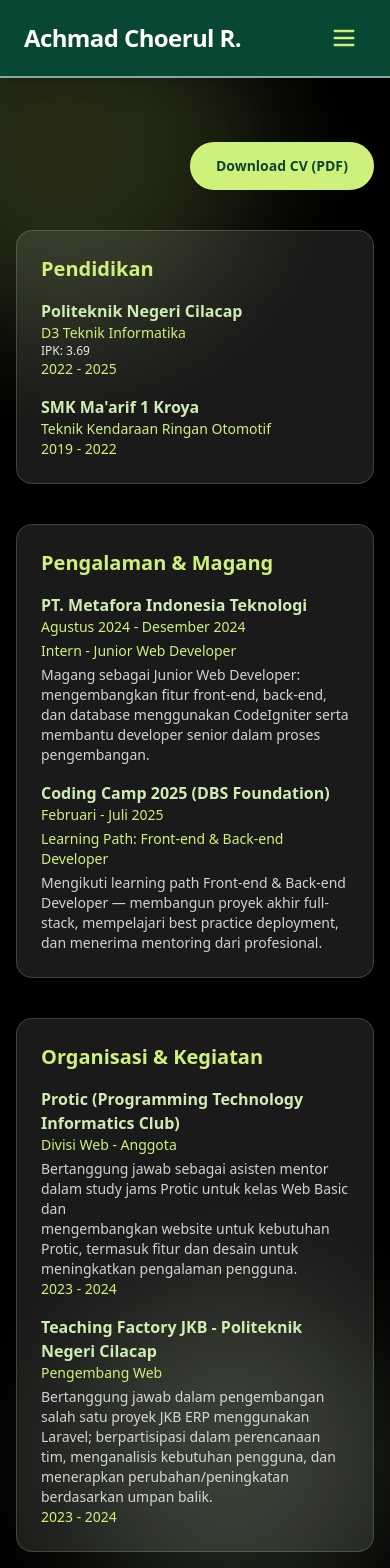
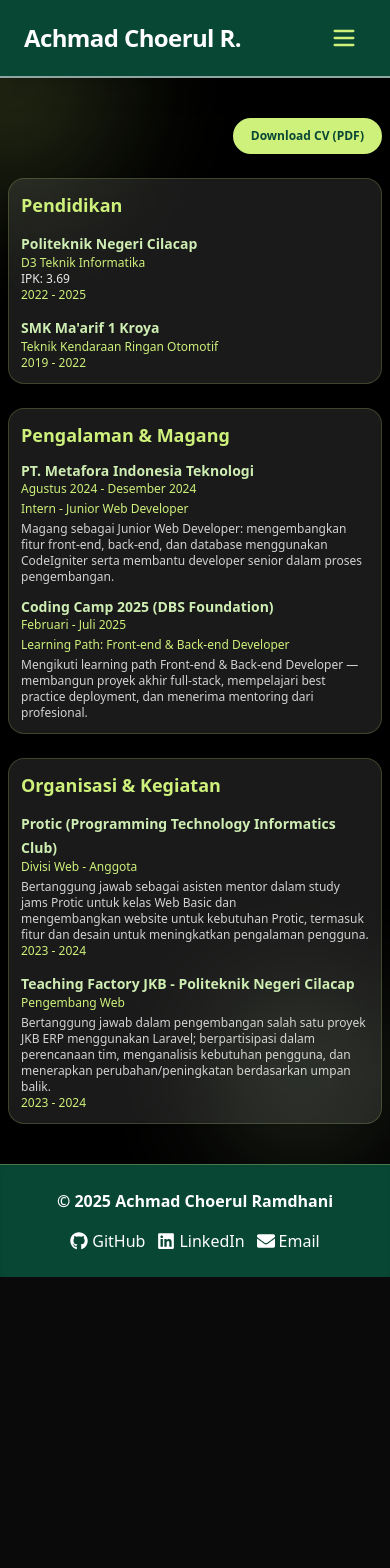
Before and after one commit to choerulram/My-Portfolio, a React (Vite) app: page /resume in a window 390 px wide. Shown: the top 1568 px of the page. After the commit the page ends 1277 px from the top, so only its background shows below. Built offline with nearby package versions, Linux system fonts and the light colour scheme.

Commit message:
style(resume): memperbaiki UI mobile pada halaman resume agar lebih responsif

```diff
--- a/src/pages/Resume.jsx
+++ b/src/pages/Resume.jsx
@@ -47,32 +47,34 @@
 
 const Resume = () => (
   <div className="min-h-screen flex flex-col bg-dark text-light">
-    <main className="flex-1 flex flex-col items-center justify-center relative overflow-hidden py-16 px-4">
-      <div className="relative z-10 w-full max-w-3xl mx-auto flex flex-col gap-10">
+    <main className="flex-1 flex flex-col items-center justify-center relative overflow-hidden py-10 md:py-16 px-2 md:px-4">
+      <div className="relative z-10 w-full max-w-3xl mx-auto flex flex-col gap-6 md:gap-10">
         {/* Download CV */}
         <div className="flex justify-end">
           <a
             href="/cv.pdf"
             download
-            className="px-6 py-3 rounded-full bg-highlight text-main font-bold shadow hover:bg-secondary transition text-sm border-2 border-highlight"
+            className="px-4 md:px-6 py-2 md:py-3 rounded-full bg-highlight text-main font-bold shadow hover:bg-secondary transition text-xs md:text-sm border-2 border-highlight"
           >
             Download CV (PDF)
           </a>
         </div>
         {/* Pendidikan */}
-        <section className="bg-white/10 backdrop-blur-lg rounded-2xl border border-highlight/20 shadow p-6">
-          <h2 className="text-xl font-bold text-highlight mb-4">Pendidikan</h2>
-          <ul className="space-y-4">
+        <section className="bg-white/10 backdrop-blur-lg rounded-2xl border border-highlight/20 shadow p-3 md:p-6">
+          <h2 className="text-lg md:text-xl font-bold text-highlight mb-3 md:mb-4">
+            Pendidikan
+          </h2>
+          <ul className="space-y-3 md:space-y-4">
             {education.map((edu) => (
               <li
                 key={edu.school}
                 className="flex flex-col md:flex-row md:items-center md:justify-between"
               >
                 <div>
-                  <span className="font-semibold text-secondary">
+                  <span className="font-semibold text-secondary text-sm md:text-base">
                     {edu.school}
                   </span>
-                  <span className="block text-sm text-highlight">
+                  <span className="block text-xs md:text-sm text-highlight">
                     {edu.major}
                   </span>
                   {edu.gpa && (
@@ -81,56 +83,66 @@
                     </span>
                   )}
                 </div>
-                <span className="text-sm text-highlight">{edu.year}</span>
+                <span className="text-xs md:text-sm text-highlight">
+                  {edu.year}
+                </span>
               </li>
             ))}
           </ul>
         </section>
         {/* Pengalaman Kerja */}
-        <section className="bg-white/10 backdrop-blur-lg rounded-2xl border border-highlight/20 shadow p-6">
-          <h2 className="text-xl font-bold text-highlight mb-4">
+        <section className="bg-white/10 backdrop-blur-lg rounded-2xl border border-highlight/20 shadow p-3 md:p-6">
+          <h2 className="text-lg md:text-xl font-bold text-highlight mb-3 md:mb-4">
             Pengalaman & Magang
           </h2>
-          <ul className="space-y-4">
+          <ul className="space-y-3 md:space-y-4">
             {experience.map((exp) => (
               <li key={exp.company} className="flex flex-col gap-1">
                 <div className="flex flex-col md:flex-row md:items-center md:justify-between">
-                  <span className="font-semibold text-secondary">
+                  <span className="font-semibold text-secondary text-sm md:text-base">
                     {exp.company}
                   </span>
-                  <span className="text-sm text-highlight">{exp.year}</span>
+                  <span className="text-xs md:text-sm text-highlight">
+                    {exp.year}
+                  </span>
                 </div>
-                <span className="text-sm text-highlight">{exp.position}</span>
-                <span className="text-sm opacity-80">{exp.desc}</span>
+                <span className="text-xs md:text-sm text-highlight">
+                  {exp.position}
+                </span>
+                <span className="text-xs md:text-sm opacity-80">
+                  {exp.desc}
+                </span>
               </li>
             ))}
           </ul>
         </section>
         {/* Organisasi/Volunteer */}
-        <section className="bg-white/10 backdrop-blur-lg rounded-2xl border border-highlight/20 shadow p-6">
-          <h2 className="text-xl font-bold text-highlight mb-4">
+        <section className="bg-white/10 backdrop-blur-lg rounded-2xl border border-highlight/20 shadow p-3 md:p-6">
+          <h2 className="text-lg md:text-xl font-bold text-highlight mb-3 md:mb-4">
             Organisasi & Kegiatan
           </h2>
-          <ul className="space-y-4">
+          <ul className="space-y-3 md:space-y-4">
             {organizations.map((org) => (
               <li
                 key={org.name}
                 className="flex flex-col md:flex-row md:items-center md:justify-between"
               >
                 <div className="flex-1">
-                  <span className="font-semibold text-secondary">
+                  <span className="font-semibold text-secondary text-sm md:text-base">
                     {org.name}
                   </span>
-                  <span className="block text-sm text-highlight">
+                  <span className="block text-xs md:text-sm text-highlight">
                     {org.role}
                   </span>
                   {org.desc && (
-                    <p className="text-sm opacity-80 mt-1 whitespace-pre-line">
+                    <p className="text-xs md:text-sm opacity-80 mt-1 whitespace-pre-line">
                       {org.desc}
                     </p>
                   )}
                 </div>
-                <span className="text-sm text-highlight">{org.year}</span>
+                <span className="text-xs md:text-sm text-highlight">
+                  {org.year}
+                </span>
               </li>
             ))}
           </ul>
@@ -138,8 +150,8 @@
       </div>
       {/* Liquid Glass Background Effect */}
       <div className="absolute inset-0 z-0 pointer-events-none">
-        <div className="absolute -top-32 -left-32 w-96 h-96 bg-highlight/20 rounded-full blur-3xl animate-pulse" />
-        <div className="absolute bottom-0 right-0 w-80 h-80 bg-secondary/20 rounded-full blur-3xl animate-pulse" />
+        <div className="absolute -top-32 -left-32 w-64 h-64 md:w-96 md:h-96 bg-highlight/20 rounded-full blur-3xl animate-pulse" />
+        <div className="absolute bottom-0 right-0 w-44 h-44 md:w-80 md:h-80 bg-secondary/20 rounded-full blur-3xl animate-pulse" />
       </div>
     </main>
   </div>
```
